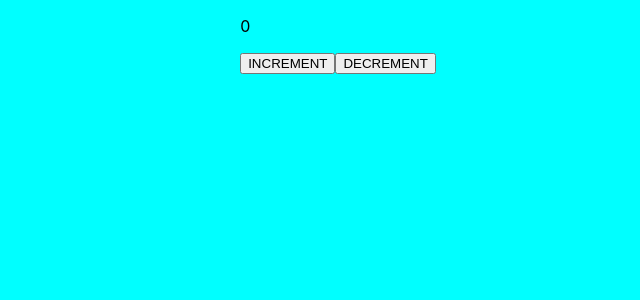
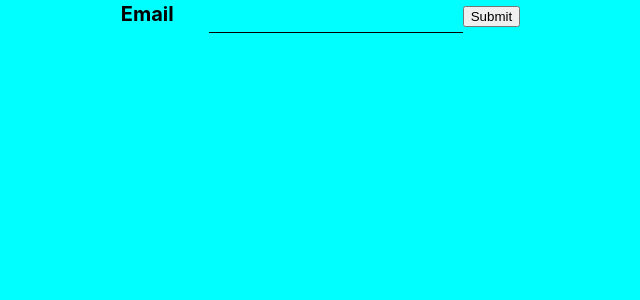
Before and after one commit to itsfarhankhan28/React, a React (Create React App) app: page / in a window 1280 px wide. Shown: the top 300 px of the page, without its empty margins (302-942 px from the left). Built offline with nearby package versions, Linux system fonts and the light colour scheme.

Commit message:
prac done

```diff
--- a/src/App.js
+++ b/src/App.js
@@ -7,6 +7,7 @@ import Reactform from './Components/Reactform';
 import UseEffect from './Components/UseEffect';
 import UseRef from './Components/UseRef';
 import UseReducer from './Components/UseReducer';
+import UseRefprac from './Components/UseRefprac';
 
 function App() {
   return (
@@ -16,7 +17,8 @@ function App() {
     {/* <Reactform/> */}
     {/* {<UseEffect/>} */}
     {/* <UseRef/> */}
-    <UseReducer/>
+    {/* <UseReducer/> */}
+    {<UseRefprac/>}
     </>
   );
 }
--- /dev/null
+++ b/src/Components/UseRefprac.js
@@ -0,0 +1,27 @@
+import React, { useRef, useState } from 'react'
+
+const UseRefprac = () => {
+
+    const name = useRef(null)
+
+    const [show , setShow] = useState(false)
+
+    const saveName = (e)=>{
+        e.preventDefault()
+        const data = name.current.value
+        data == " " ? window.alert("Please fill the field") : setShow(true)
+    }
+
+  return (
+    <>
+        <form action="" onSubmit={saveName}>
+            <label htmlFor="email">Email</label>
+            <input type="text" name='email' ref={name}/>
+            <button id='submitBtn'>Submit</button>
+        </form>
+        <p id='displaData'>{show ? `The value is : ${name.current.value}`: " "}</p>
+    </>
+  )
+}
+
+export default UseRefprac
```
